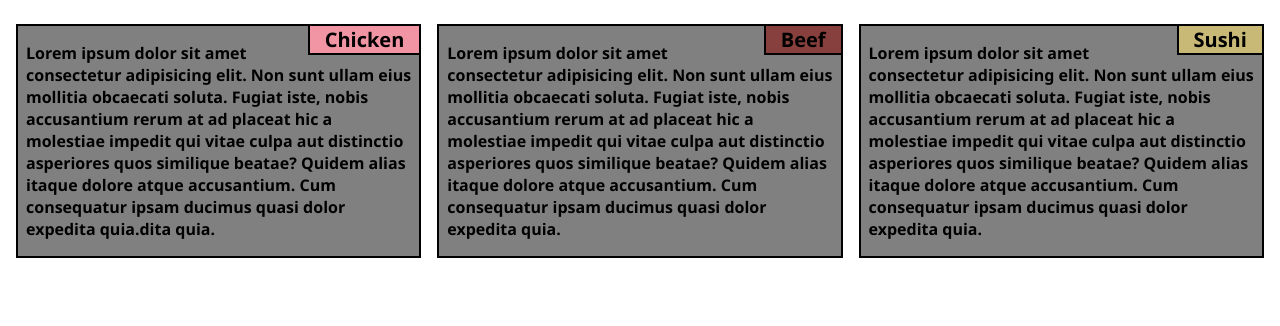
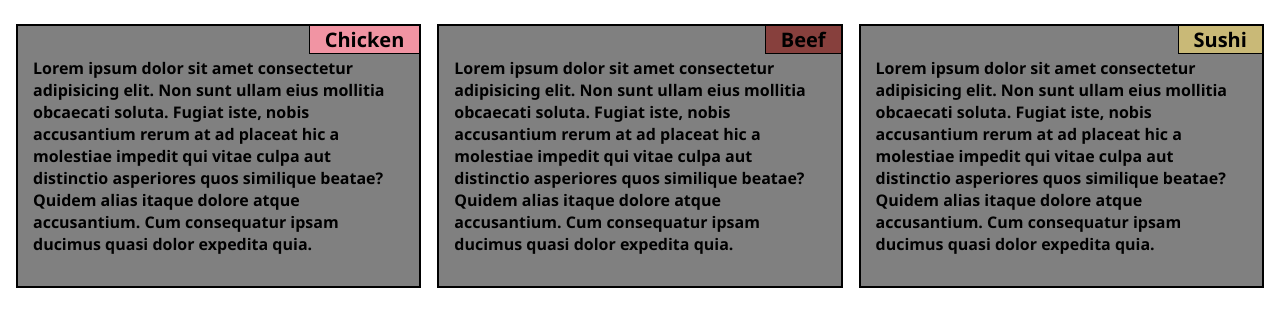
Before and after one commit to devmalsha/coursera-test, a plain HTML site: page mod2-solution/index.html in a window 1280 px wide. Shown: the part 60-386 px from the top of the page. Drawn offline with Linux system fonts and the light colour scheme.

Commit message:
Fix header 2 positioning

```diff
--- a/mod2-solution/index.html
+++ b/mod2-solution/index.html
@@ -19,7 +19,7 @@
             rerum at ad placeat hic a molestiae impedit qui vitae culpa aut
             distinctio asperiores quos similique beatae? Quidem alias itaque
             dolore atque accusantium. Cum consequatur ipsam ducimus quasi dolor
-            expedita quia.dita quia.
+            expedita quia.
           </p>
         </div>
       </section>
--- a/mod2-solution/style.css
+++ b/mod2-solution/style.css
@@ -9,53 +9,51 @@
     "Lucida Sans Unicode", Geneva, Verdana, sans-serif;
   font-size: 175%;
 }
+
 .header2 {
   font-size: 125%;
   font-family: "Segoe UI", Tahoma, Geneva, Verdana, sans-serif, Haettenschweiler,
     "Arial Narrow Bold", "Lucida Sans", "Lucida Sans Regular", "Lucida Grande",
     "Lucida Sans Unicode", Geneva, Verdana, sans-serif;
-  border-top: 0px solid black;
-  border-bottom: 2px solid black;
-  border-left: 2px solid black;
-  border-right: 0px solid black;
+  border-bottom: 1px solid black;
+  border-left: 1px solid black;
   margin: 0%;
-  float: right;
   padding-left: 15px;
   padding-right: 15px;
+  position: absolute;
+  right: 0px;
+  top: 0px;
 }
 
 .section1 {
+  position: relative;
   font-family: "Segoe UI", Tahoma, Geneva, Verdana, sans-serif;
   border: 2px solid black;
   margin-right: auto;
   margin-left: auto;
   background-color: gray;
-  /* box-sizing: border-box;  */
 }
 
 .backgroundColor1 {
   background-color: rgb(241, 148, 163);
+  width: fit-content;
 }
 .backgroundColor2 {
   background-color: rgb(135, 64, 61);
+  width: fit-content;
 }
 .backgroundColor3 {
   background-color: rgb(201, 185, 119);
+  width: fit-content;
 }
 p {
-  padding-left: 8px;
-  padding-right: 8px;
+  padding: 15px;
   font-weight: bold;
 }
 
 .division {
   margin: 8px;
 }
-
-.row {
-  width: 100%;
-}
-
 @media (min-width: 992px) {
   .col-lg-4 {
     width: 33.33%;
```
